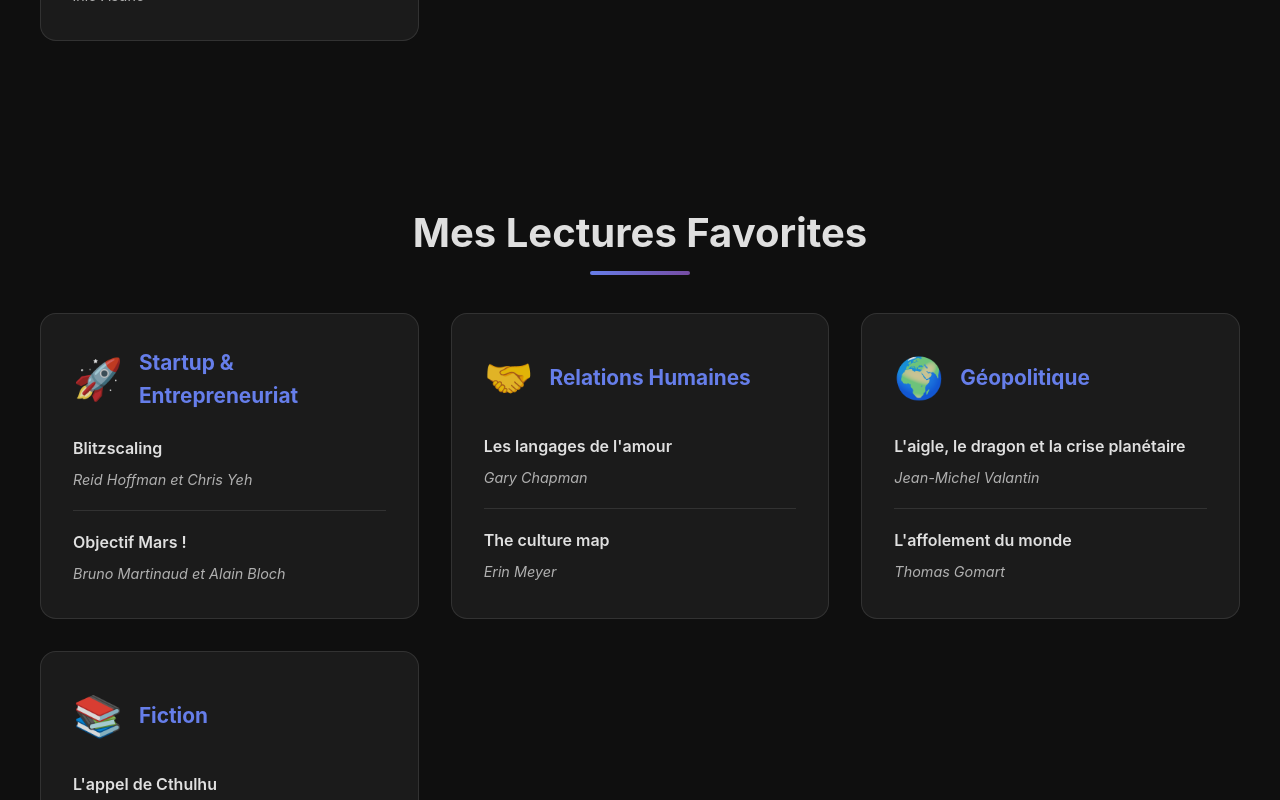
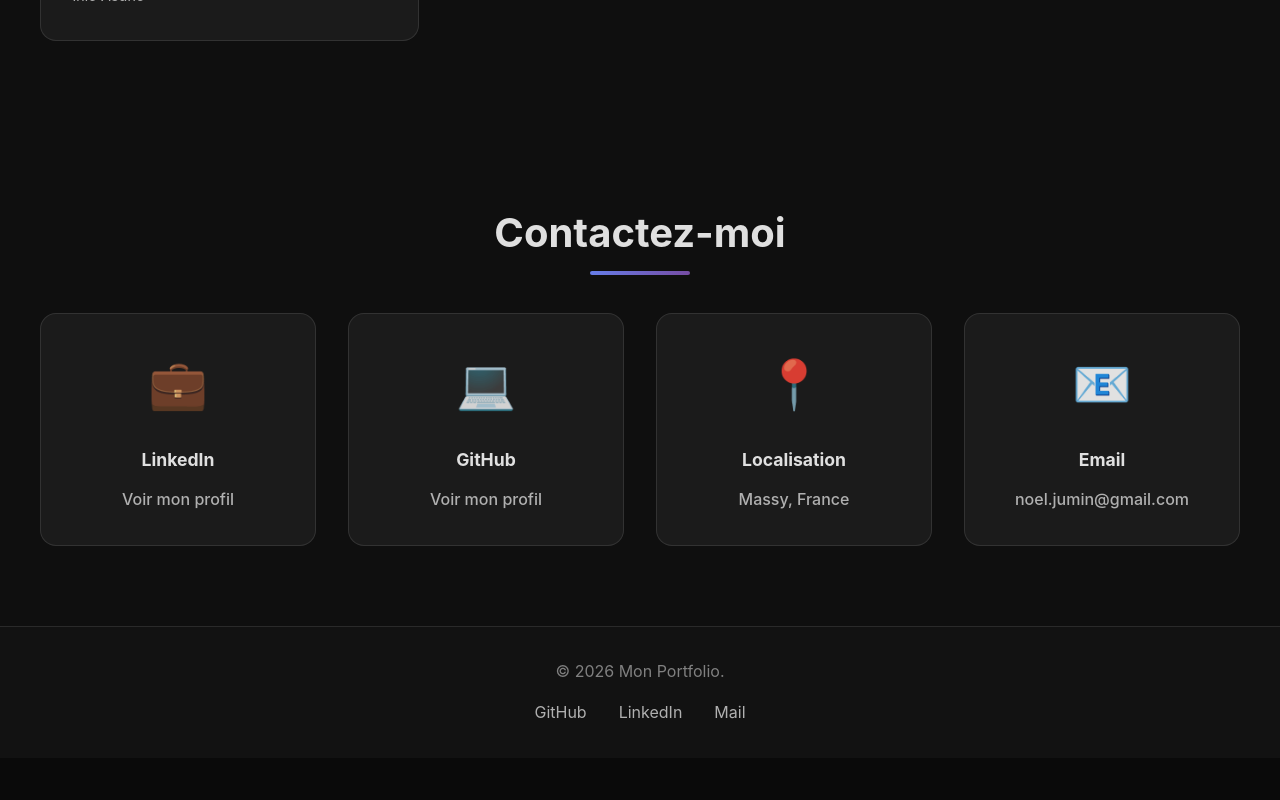
Before and after one commit to NoNo47400/Contact_Website, a React (Vite) app in the folder frontend/: page / in a window 1280 px wide. Shown: the part 7160-7960 px from the top of the page. After the commit the page ends 7918 px from the top, so only its background shows below. Built offline with nearby package versions, Linux system fonts and the light colour scheme.

Commit message:
Correction duplication section lectures

```diff
--- a/frontend/src/App.jsx
+++ b/frontend/src/App.jsx
@@ -479,31 +479,6 @@
         </div>
       </section>
 
-      {/* Readings Section */}
-      <section id="readings" className="readings">
-        <div className="container">
-          <h2 className="section-title">Mes Lectures Favorites</h2>
-          <div className="readings-grid">
-            {readings.map((category) => (
-              <div key={category.id} className="reading-category">
-                <div className="category-header">
-                  <span className="category-icon">{category.icon}</span>
-                  <h3 className="category-title">{category.category}</h3>
-                </div>
-                <div className="books-list">
-                  {category.books.map((book, index) => (
-                    <div key={index} className="book-item">
-                      <h4 className="book-title">{book.title}</h4>
-                      <p className="book-author">{book.authors}</p>
-                    </div>
-                  ))}
-                </div>
-              </div>
-            ))}
-          </div>
-        </div>
-      </section>
-
       {/* Contact Section */}
         <section id="contact" className="contact">
           <div className="container">
```
